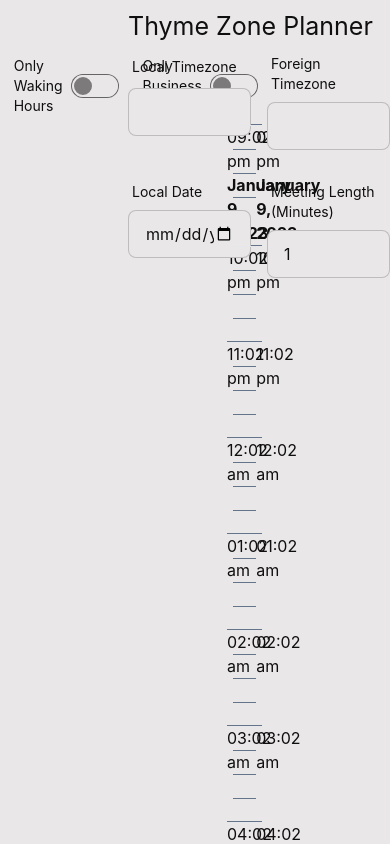
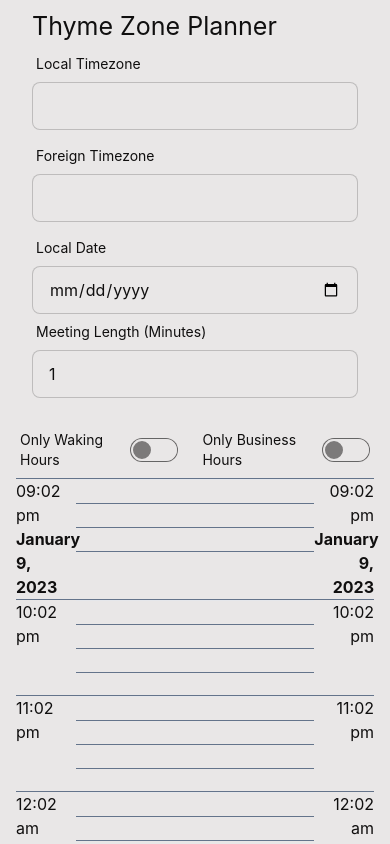
Before and after one commit to TimChinenov/global-calendar, a React (Create React App) app: page / in a window 390 px wide. Shown: the top 844 px of the page. Built offline with nearby package versions, Linux system fonts and the light colour scheme.

Commit message:
added mobile support

```diff
--- a/src/autocomplete/autocomplete.tsx
+++ b/src/autocomplete/autocomplete.tsx
@@ -35,7 +35,7 @@ export default function Autocomplete({ title, setValue } : { title: string, setV
                 <span className="label-text">{title}</span>
             </label>
             <input
-                className="input input-bordered w-full max-w-xs"
+                className="input input-bordered w-full md:max-w-xs"
                 type="text"
                 value={selectedOption}
                 onFocus={() => setIsSelected(true)}
--- a/src/calendar-compare/calendar-compare.tsx
+++ b/src/calendar-compare/calendar-compare.tsx
@@ -20,11 +20,11 @@ export function CalendarCompare() {
     })
 
     return(
-        <div className="grid sm:grid-cols-1 md:grid-cols-2 grid-cols-2 mx-24">
-            <div className="grid-rows-2 mx-8">
-                <div className="fixed">
+        <div className="grid sm:grid-cols-1 md:grid-cols-2 md:mx-24">
+            <div className="md:grid-rows-2 mx-8">
+                <div className="md:fixed">
                     <h2 className="pt-2">Thyme Zone Planner</h2>
-                    <div className="grid grid-cols-2 gap-4 pb-4">
+                    <div className="grid md:grid-cols-2 md:gap-4 md:pb-4">
                         <Autocomplete
                             title={"Local Timezone"}
                             setValue={(value: string) => setFirstTimezone(moment.tz.zone(value))}/>
@@ -33,14 +33,14 @@ export function CalendarCompare() {
                             setValue={(value: string) => setSecondTimezone(moment.tz.zone(value))}/>
                     </div>
 
-                    <div className="grid grid-cols-2 gap-4">
+                    <div className="grid md:grid-cols-2 md:gap-4">
                         <div>
                             <label className="label">
                                 <span className="label-text">Local Date</span>
                             </label>
                             <input
                                 type="date"
-                                className="input input-bordered w-full max-w-xs"
+                                className="input input-bordered w-full md:max-w-xs"
                                 onBlur={(event) => {
                                     console.log(event.target.value)
                                     setDate((moment(event.target.value)))
@@ -59,13 +59,13 @@ export function CalendarCompare() {
                                     let minutes = parseInt(event.target.value)
                                     setMeetingLength(minutes)
                                 }}
-                                className="input input-bordered w-full max-w-xs" />
+                                className="input input-bordered w-full md:max-w-xs" />
                         </div>
                     </div>
                 </div>
             </div>
 
-            <div className="mx-8 pt-12">
+            <div className="mx-4 md:mx-8 pt-6 md:pt-12">
                 <Calendar
                     calendarId={1}
                     meeting={getMeeting(firstTimezone ?? null, meetingLength)}
--- a/src/calendar/calendar.tsx
+++ b/src/calendar/calendar.tsx
@@ -140,7 +140,7 @@ export default function Calendar({
 
     return (
         <div className="h-full w-full ">
-            <div className="w-full flex flex-row place-content-end">
+            <div className="w-full flex flex-row place-content-center md:place-content-end">
                 <div className="form-control pr-4">
                     <label className="cursor-pointer label">
                         <span className="label-text pr-2">Only Waking Hours</span>
```
